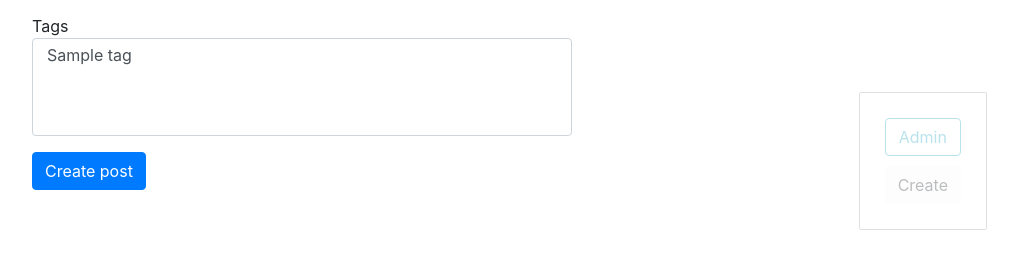
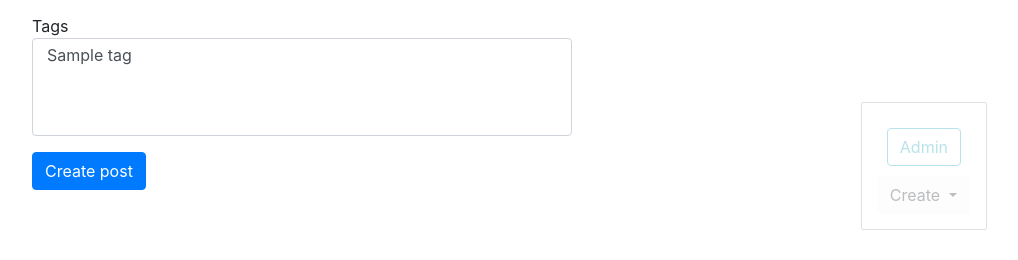
Before and after one commit to mbgoodguy/oleg_molchanov_django_2.0, a Django app: page /blog/post/create/ in a window 1280 px wide. Shown: the part 540-800 px from the top of the page, without its empty margins (243-1261 px from the left). Run offline with Django 4.2, Linux system fonts and the light colour scheme; tables that the repository leaves empty hold one stand-in row (values such as "Sample post").

Commit message:
added dropdown for Tag and Post create

```diff
--- a/blogengine/blog/templates/blog/blog_base.html
+++ b/blogengine/blog/templates/blog/blog_base.html
@@ -1,7 +1,16 @@
 {% extends 'base.html' %}
 
 {% block admin-panel %}
-    <a href="" class="btn btn-light">Create</a>
+     <div class="btn-group">
+          <button type="button" class="btn btn-light dropdown-toggle" data-bs-toggle="dropdown" aria-expanded="false">
+            Create
+          </button>
+          <ul class="dropdown-menu">
+            <li><a class="dropdown-item" href="{% url 'tag_create_url' %}">Tag</a></li>
+            <li><a class="dropdown-item" href="{% url 'post_create_url' %}">Post</a></li>
+          </ul>
+     </div>
+
     <a href="{{ admin_object.get_update_url }}" class="btn btn-light edit" style="{% if detail %}display: block;{% endif %}">Edit</a>
     <a href="{{ admin_object.get_delete_url }} " class="btn btn-danger delete" style="{% if detail %}display: block;{% endif %}">Delete</a>
 {% endblock %}
```
